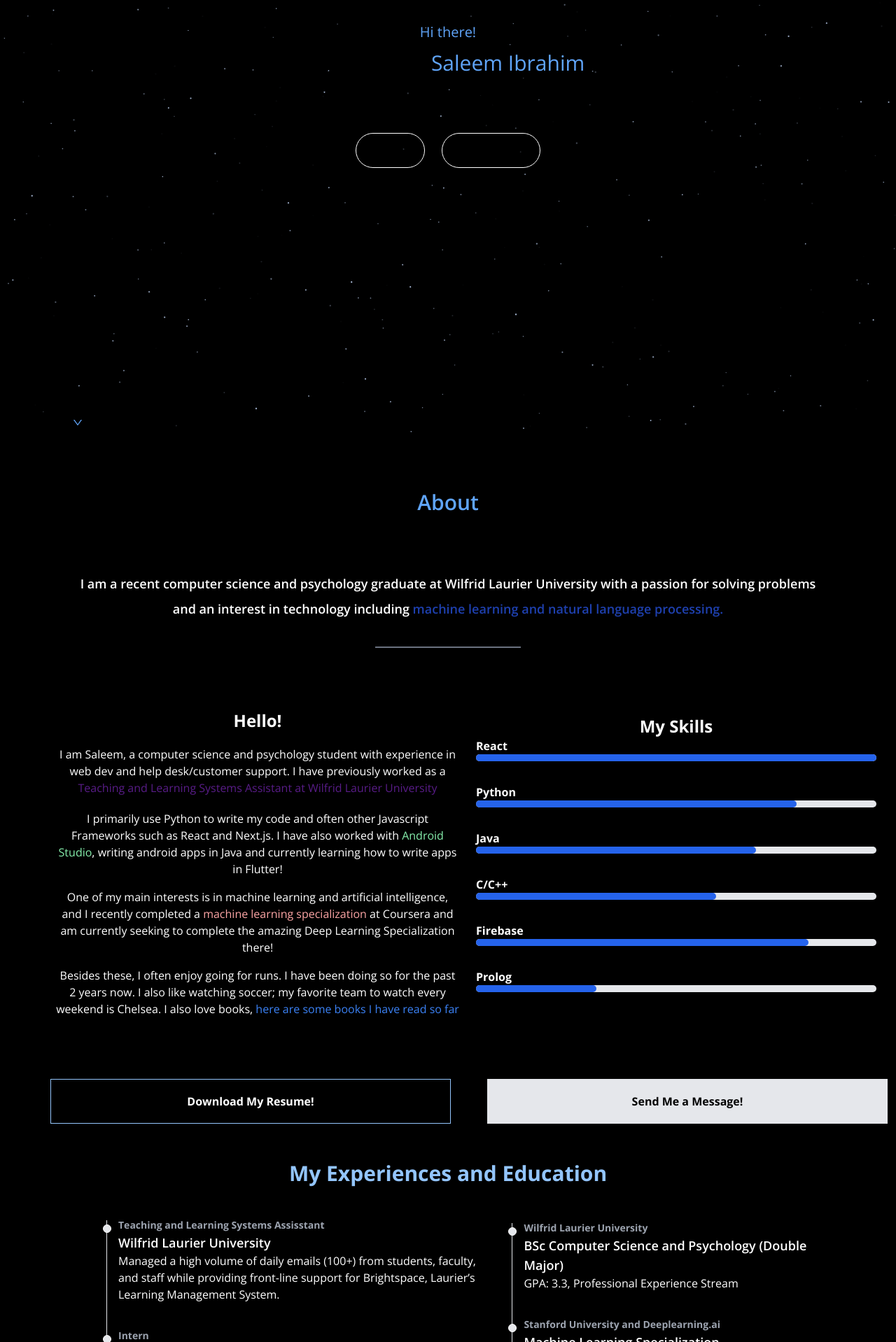
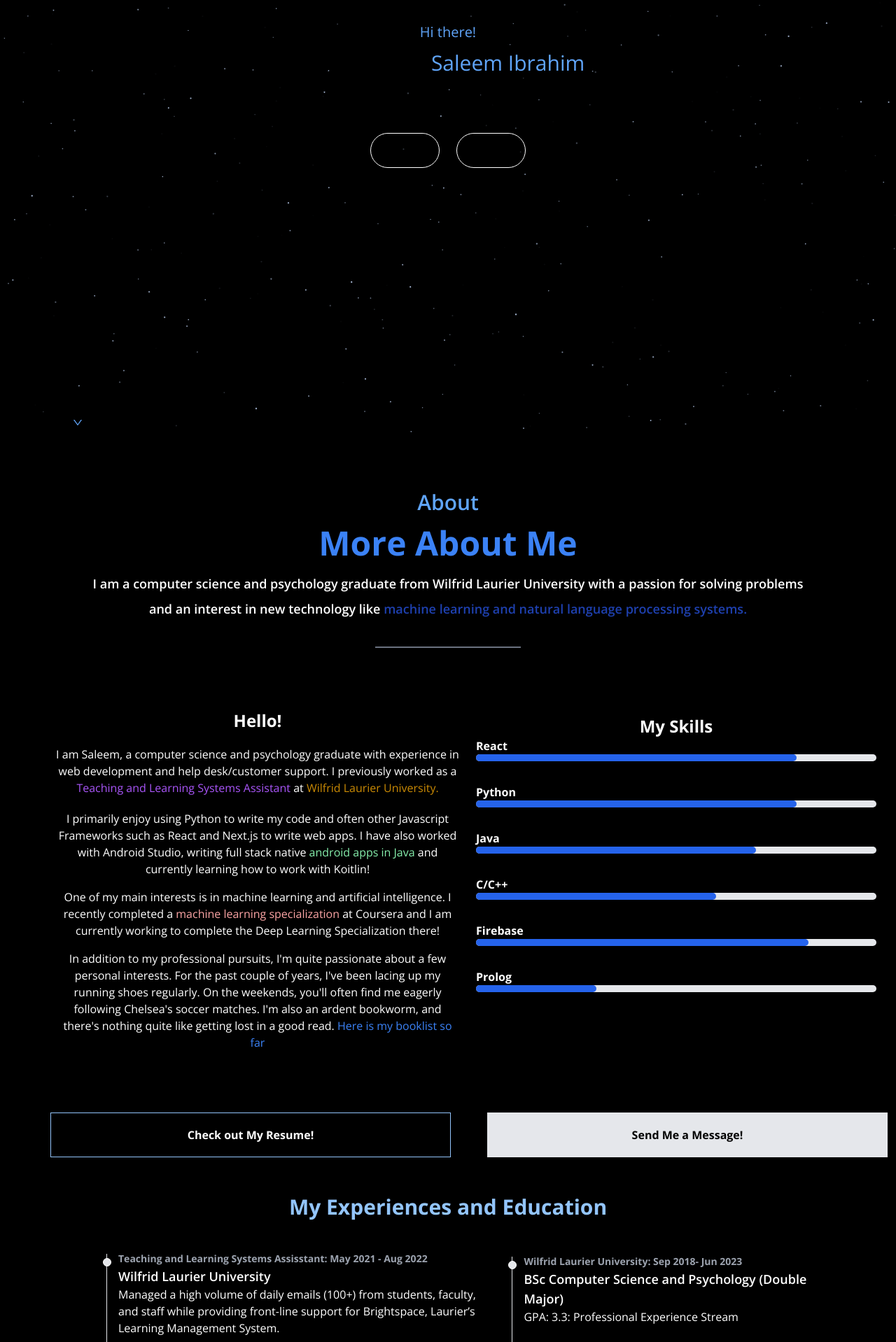
Before and after one commit to SaleemIbrahim1212/saleemportfolio, a Next.js app: page / in a window 1280 px wide. Shown: the part 182-2100 px from the top of the page at 70% size. Built offline with nearby package versions, Linux system fonts and the light colour scheme.

Commit message:
Added Functionality to Buttons and other  items
Added some functionality to the app. Linked it to pages  and other personal external sites.

```diff
--- a/src/app/components/About.jsx
+++ b/src/app/components/About.jsx
@@ -1,19 +1,17 @@
+import Link from 'next/link';
 import React from 'react';
-import SkillBar from '../containers/SkillBar';
-import particleBackground from './ParticleBackground';
-
 const About = () => {
   return (
     <div className='relative bg-black flex justify-center p-4 m-0 ml-0 mr-0 mb-0'>
       <particleBackground />
       <div id="About_Section" className='flex flex-col'>
         <h3 className='text-3xl text-blue-400 p-4 pb-0 text-center font-semibold m-4'>About</h3>
-        <h1 className='text-5xl text-black text-center font-bold'> More About Me </h1>
+        <h1 className='text-5xl text-blue-500 text-center font-bold'> More About Me </h1>
         <span className='text-white text-center text-lg font-semibold mt-5'>
-          I am a recent computer science and psychology graduate at Wilfrid Laurier University with a passion for solving problems
+          I am a computer science and psychology graduate from Wilfrid Laurier University with a passion for solving problems
         </span>
         <span className='text-white text-center text-lg font-semibold mt-2'>
-          and an interest in technology including <span className='text-blue-800'> machine learning and natural language processing.</span>
+          and an interest in new technology like <span className='text-blue-800'> machine learning and natural language processing systems.</span>
         </span>
         <div className='border border-gray-500 w-52 self-center mt-10' />
 
@@ -21,22 +19,25 @@ const About = () => {
           <div className='flex-col lg:m-6 lg:ml-0 p-6 self-center mt-4 w-full flex flex-wrap right-0'>
             <h1 className='text-white  font-bold text-2xl lg:px-4 sm:px-0 self-center '> Hello! </h1>
             <p className='text-white text-center mt-4 py-1'>
-              I am Saleem, a computer science and psychology student with experience in web dev and help desk/customer support. I have previously worked as a <span className='text-purple-900'> Teaching and Learning Systems Assistant at Wilfrid Laurier University</span>
+            I am Saleem, a computer science and psychology graduate with experience in web development and help desk/customer support. I previously worked as a <span className='text-purple-500'>Teaching and Learning Systems Assistant  </span> at <a href='https://www.wlu.ca/' target='_blank' className=' text-yellow-600'> Wilfrid Laurier University. </a>
+                        </p>
+            <p className='text-white text-center mt-4'>
+              I primarily enjoy using Python to write my code and often other Javascript Frameworks such as React and Next.js to write web apps. I have also worked with Android Studio, writing full stack native <a href='https://github.com/Salzeem/KeepUp_AndroidApplication' className='text-green-300 hover:animate-pulse'>android apps in Java </a> and currently learning how to work with Koitlin!
             </p>
-            <p className='text-white text-center mt-4'>
-              I primarily use Python to write my code and often other Javascript Frameworks such as React and Next.js. I have also worked with <span className='text-green-300'> Android Studio</span>, writing android apps in Java and currently learning how to write apps in Flutter!
+            <p className='text-white text-center mt-4 '> One of my main interests is in machine learning and artificial intelligence. I recently completed a <a href='https://coursera.org/share/0aa582dd3e07dc915b74373d503bc0f0' target='_blank' className='text-red-300 hover:animate-pulse'> machine learning specialization </a> at Coursera and I am currently working to complete the Deep Learning Specialization there!
             </p>
-            <p className='text-white text-center mt-4 '> One of my main interests is in machine learning and artificial intelligence, and I recently completed a <span className='text-red-300'> machine learning specialization </span> at Coursera and am currently seeking to complete the amazing Deep Learning Specialization there!
-            </p>
-            <p className='text-white text-center mt-4 '> Besides these, I often enjoy going for runs. I have been doing so for the past 2 years now. I also like watching soccer; my favorite team to watch every weekend is Chelsea. I also love books, <span className='text-blue-500'>here are some books I have read so far</span>
+            <p className='text-white text-center mt-4 '>
+
+In addition to my professional pursuits, I'm quite passionate about a few personal interests. For the past couple of years, I've been lacing up my running shoes regularly. On the weekends, you'll often find me eagerly following Chelsea's soccer matches. I'm also an ardent bookworm, and there's nothing quite like getting lost in a good read. <a  href='https://radial-fisher-ac1.notion.site/dd5ea14a90ee4386a5b62de692611393?v=94b39d214dd243aabd143a4fb6d74d2e&pvs=4' target='_blank' className='text-blue-500 hover:animate-pulse'>Here is my booklist so far </a>
             </p>
           </div>
 
           <div className='flex flex-col mt-14 w-11/12 mr-10'>
             <h1 className='text-white self-center font-bold text-2xl px-4'> My Skills</h1>
             <h3 className='text-white font-bold'> React </h3>
-            <SkillBar percentage={"80"} />
-
+            <div class="w-full bg-gray-200 rounded-full h-2.5 dark:bg-gray-700">
+              <div class="bg-blue-600 h-2.5 rounded-full" style={{ width: "80%" }}></div>
+            </div>
             <h3 className='text-white font-bold mt-8'> Python </h3>
             <div class="w-full bg-gray-200 rounded-full h-2.5 dark:bg-gray-700">
               <div class="bg-blue-600 h-2.5 rounded-full" style={{ width: "80%" }}></div>
@@ -64,8 +65,8 @@ const About = () => {
         </div>
 
         <div className='grid lg:grid-cols-2 sm:grid-cols-1 w-full self-center'>
-          <button className='font-bold ml-14 lg:mb-0 sm:mb-5 self-center border border-blue-300 bg-black text-white w-11/12 h-16'> Download My Resume! </button>
-          <button className=' font-bold ml-14 self-center lg:mt-0 sm:mt-6 bg-gray-200 text-black w-11/12 h-16'> Send Me a Message! </button>
+          <Link href="https://drive.google.com/file/d/1snaW1R9v7Td2UArQIpz2KNEXu7hf-PUi/view?usp=sharing" target='_blank'> <button className='font-bold ml-14 lg:mb-0 sm:mb-5 self-center border border-blue-300 bg-black text-white w-11/12 h-16'> Check out My Resume! </button> </Link>
+          <Link href = "#Message_Form"> <button className=' font-bold ml-14 self-center lg:mt-0 sm:mt-6 bg-gray-200 text-black w-11/12 h-16'> Send Me a Message! </button></Link>
         </div>
       </div>
     </div>
--- a/src/app/components/Experience.jsx
+++ b/src/app/components/Experience.jsx
@@ -6,7 +6,7 @@ import TimeLines2 from '../containers/TimeLines2'
 
 const Experience = () => {
   return (
-    <div className=' relative mt-0  m-0  sm:self-center p-4 w-full'>
+    <div id="Experience_Section" className=' relative mt-0  m-0  sm:self-center p-4 w-full'>
     <h1 className='text-blue-300 self-center m-2 border border-blue-600 border-transparent p-3 text-3xl font-bold text-center'> My Experiences and Education</h1>
     <div className='flex sm:flex-col  md:flex-row self-center  px-10 w-full mt-5 mb-10' >
     <TimeLines/>
--- a/src/app/components/Header.jsx
+++ b/src/app/components/Header.jsx
@@ -5,21 +5,21 @@ import {AiFillLinkedin} from 'react-icons/ai'
 import {AiOutlineDown} from 'react-icons/ai'
 import {ImTerminal} from 'react-icons/im'
 import Link from 'next/link'
-import ParticleBackground from './ParticleBackground'
 
 const Header = () => {
   return (
 
 <div className=' relative w-full bg-transparent flex flex-col justify-between self-center'>
+
       <div className='flex justify-between px-4 py-3'>
         <ImTerminal size={30}/>
     <nav>
       <ul className='flex space-x-4'>
         <li className='hover:text-blue-400 cursor-pointer text-lg'>Home</li>
-        <Link href = "#About_Section"> <li className='hover:text-blue-400 cursor-pointer text-lg'>About</li></Link>
-        <li className='hover:text-blue-400 cursor-pointer text-lg'>Projects</li>
-        <li className='hover:text-blue-400 cursor-pointer text-lg'>Experience</li>
-        <li className='hover:text-blue-400 cursor-pointer text-lg'>Resume</li>
+        <Link href = "#About_Section" > <li className='hover:text-blue-400 cursor-pointer text-lg'>About</li></Link>
+        <Link   href = "#Experience_Section" className=' scroll-smooth'>  <li className='hover:text-blue-400 cursor-pointer text-lg'>Experience</li> </Link>
+        <Link href = "#Projects_Section" className=' scroll-smooth'> <li className='hover:text-blue-400 cursor-pointer text-lg'>Projects</li> </Link>
+        <Link href = "#Message_Form" className=' scroll-smooth'>  <li className='hover:text-blue-400 cursor-pointer text-lg'>Contact Me</li> </Link>
       </ul>
     </nav>
 
@@ -32,19 +32,18 @@ const Header = () => {
   </span>
   <div className='flex space-x-4 justify-between'>
   <ul className='flex space-x-4 mt-4'>
-    <li> <AiFillFilePdf size={30}/> </li>
-    <li> <FaGithubAlt size={30}/></li>
-    <li> <AiFillLinkedin size={30}/></li>
+  <Link href='https://github.com/saleemibrahim1212' target='_blank'> <li> <FaGithubAlt size={30}/></li></Link>
+    <Link href="https://www.linkedin.com/in/saleem-ibrahim-0162a8121/" target='_blank' >  <li> <AiFillLinkedin size={30}/></li></Link>
     </ul>
     </div>
   <div className='flex p-6 rounded-b-md '>
-        <button className='border border-white m-3 p-3 rounded-full'> About Me </button>
-        <button className='border border-white m-3 p-3 rounded-full' > Recent Projects</button>
+        <Link href='#About_Section' > <button className='border border-white m-3 p-3 rounded-full'> About Me </button></Link>
+        <Link href='#Projects_Section'><button className='border border-white m-3 p-3 rounded-full' >My Works </button>  </Link>
   </div>
 </div>
 <div className='flex flex-auto mt-64'>
-<span className='font-sans ml-3 mb-10'> Scroll down </span>
-<span className='text-blue-400 ml-1 mt-2 hover: cursor-pointer'><AiOutlineDown/>  </span>
+<Link href='#About_Section' className='font-sans ml-3 mb-10'> Scroll down</Link>
+<Link href='#About_Section' className='text-blue-400 ml-1 mt-2 hover: cursor-pointer'><AiOutlineDown/>   </Link>
 </div>
 </div>
 
--- a/src/app/components/MessageForm.jsx
+++ b/src/app/components/MessageForm.jsx
@@ -3,7 +3,7 @@ import ContactForm from './ContactForm';
 
 const MessageForm = () => {
   return (
-    <div className=' relative flex flex-col bg-black w-full'>
+    <div id="Message_Form" className=' relative flex flex-col bg-black w-full'>
       <h3 className='text-3xl text-blue-400 p-4 pb-0 text-center font-semibold m-4'>
         Say Hello!
       </h3>
--- a/src/app/components/Projects.jsx
+++ b/src/app/components/Projects.jsx
@@ -1,7 +1,7 @@
 import React from 'react';
 const Projects = () => {
   return (
-    <div className=' relative flex flex-col bg-black'>
+    <div id="Projects_Section" className=' relative flex flex-col bg-black'>
       <h3 className='text-3xl text-blue-400 p-4 pb-0 text-center font-semibold m-4'>Projects</h3>
       <span className='text-white text-center text-lg font-semibold mt-5'>Here are some recent projects I have worked on and am currently working on!</span>
       <div className='border border-gray-500 w-52 self-center mt-10' />
--- a/src/app/containers/TimeLines.jsx
+++ b/src/app/containers/TimeLines.jsx
@@ -6,7 +6,7 @@ const TimeLines = () => {
 <ol className="relative border-l border-gray-200 dark:border-gray-700 self-center ml-24 w-2/4 mt-4">
     <li className="mb-10 ml-4">
         <div className="absolute w-3 h-3 bg-gray-200 rounded-full mt-1.5 -left-1.5 border border-white dark:border-gray-900 dark:bg-gray-700"></div>
-        <p className="mb-1 text-sm leading-none text-gray-400 dark:text-gray-500 font-bold">Teaching and Learning Systems Assisstant </p>
+        <p className="mb-1 text-sm leading-none text-gray-400 dark:text-gray-500 font-bold">Teaching and Learning Systems Assisstant: May 2021 - Aug 2022 </p>
         <h3 className="text-lg font-semibold text-white ">Wilfrid Laurier University</h3>
         <p className="mb-4 text-base font-normal text-white">Managed a high volume of daily emails (100+) from students, faculty, and staff while providing front-line support
 for Brightspace, Laurier’s Learning Management System.</p>
@@ -15,7 +15,7 @@ for Brightspace, Laurier’s Learning Management System.</p>
     </li>
     <li className="mb-10 ml-4">
     <div className="absolute w-3 h-3 bg-gray-200 rounded-full mt-1.5 -left-1.5 border border-white dark:border-gray-900 dark:bg-gray-700"></div>
-        <p className="mb-1 text-sm leading-none text-gray-400 dark:text-gray-500 font-bold">Intern </p>
+        <p className="mb-1 text-sm leading-none text-gray-400 dark:text-gray-500 font-bold">Intern: May 2016 - June 2016</p>
         <h3 className="text-lg font-semibold text-white ">Vision Design Inc</h3>
         <p className="mb-4 text-base font-normal text-white">Conducted extensive keyword research to optimize website content and improve online visibility, resulting in
 increased organic traffic and higher search engine rankings.</p>
--- a/src/app/containers/TimeLines2.jsx
+++ b/src/app/containers/TimeLines2.jsx
@@ -6,15 +6,15 @@ const TimeLines2 = () => {
 <ol className="relative border-l border-gray-200 dark:border-gray-700 md:ml-9 md:mr-11 sm:m-0 sm:mt-5">
     <li className="mb-10 ml-4">
         <div className="absolute w-3 h-3 bg-gray-200 rounded-full mt-1.5 -left-1.5 border border-white dark:border-gray-900 dark:bg-gray-700"></div>
-        <p className="mb-1 text-sm leading-none text-gray-400 dark:text-gray-500 font-bold">Wilfrid Laurier University </p>
+        <p className="mb-1 text-sm leading-none text-gray-400 dark:text-gray-500 font-bold">Wilfrid Laurier University: Sep 2018- Jun 2023 </p>
         <h3 className="text-lg font-semibold text-white ">BSc Computer Science and Psychology (Double Major) </h3>
-        <p className="mb-4 text-base font-normal text-white">GPA: 3.3, Professional Experience Stream</p>
+        <p className="mb-4 text-base font-normal text-white">GPA: 3.3: Professional Experience Stream</p>
 
 
     </li>
     <li className="mb-10 ml-4">
     <div className="absolute w-3 h-3 bg-gray-200 rounded-full mt-1.5 -left-1.5 border border-white dark:border-gray-900 dark:bg-gray-700"></div>
-        <p className="mb-1 text-sm leading-none text-gray-400 dark:text-gray-500 font-bold">Stanford University and Deeplearning.ai </p>
+        <p className="mb-1 text-sm leading-none text-gray-400 dark:text-gray-500 font-bold">Stanford University and Deeplearning.ai, Jun 2023 - Sep 2023 </p>
         <h3 className="text-lg font-semibold text-white ">Machine Learning Specialization </h3>
         <p className="mb-4 text-base font-normal text-white">Remote online, delivered through Coursera</p>
 
--- a/src/app/layout.js
+++ b/src/app/layout.js
@@ -9,7 +9,7 @@ export const metadata = {
 
 export default function RootLayout({ children }) {
   return (
-    <html lang="en">
+    <html lang="en" className='!scroll-smooth'>
       <Head>
       <meta charset="utf-8" />
         <meta name="viewport" content="width=device-width, initial-scale=1"/>
```
Also changed, not shown: src/app/components/ContactForm.jsx (+5 -5 lines).
